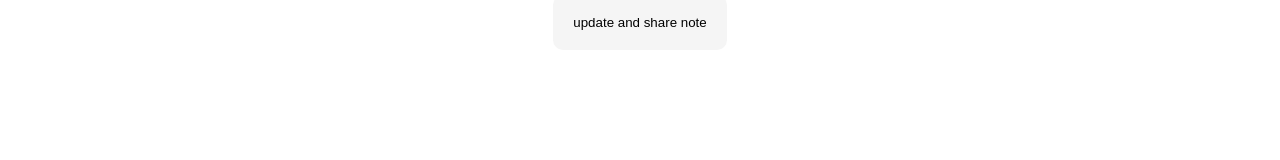
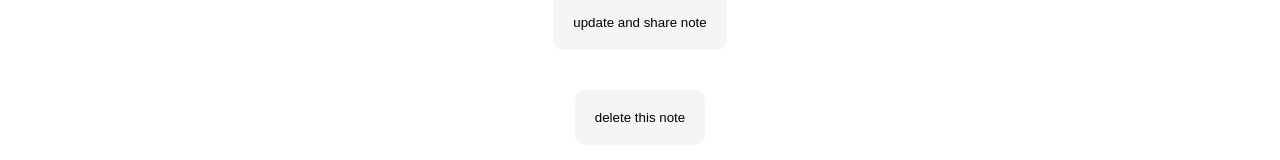
Before and after one commit to sue360/notes_and_quotes, a React (Create React App) app in the folder client/: page /notes/1 in a window 1280 px wide. Shown: the part 502-662 px from the top of the page. Built offline with nearby package versions, Linux system fonts and the light colour scheme; no server answers.

Commit message:
CRUD complete!

```diff
--- a/client/src/components/pages/Singlenote.js
+++ b/client/src/components/pages/Singlenote.js
@@ -20,7 +20,7 @@ const Singlenote = () => {
     Content: '',
   })
 
-  //function to update state with uploades from the upload field
+  //function to update state with uploads from the upload field
   const handleContentUpdate = (e) => {
     console.log('event', e)
     setUpdateField({Content: e.target.value})
@@ -31,6 +31,16 @@ const Singlenote = () => {
       const { data } = await axios.put(`/notes/${id}/`, updateField)
       console.log(data)
       setUpdateField({Content: ''})
+    } catch (err) {
+      console.log(err)
+    }
+  }
+
+  //function to delete the current note
+
+  const handleNoteDelete = async () => {
+    try{
+      await axios.delete(`/notes/${id}/`)
     } catch (err) {
       console.log(err)
     }
@@ -84,6 +94,11 @@ const Singlenote = () => {
                     update and share note
                   </button>
                 </div>
+                <div>
+                  <button className='delete-note-button' onClick={handleNoteDelete}>
+                    delete this note
+                    </button>
+                </div>
 
               </main>
         )
```
